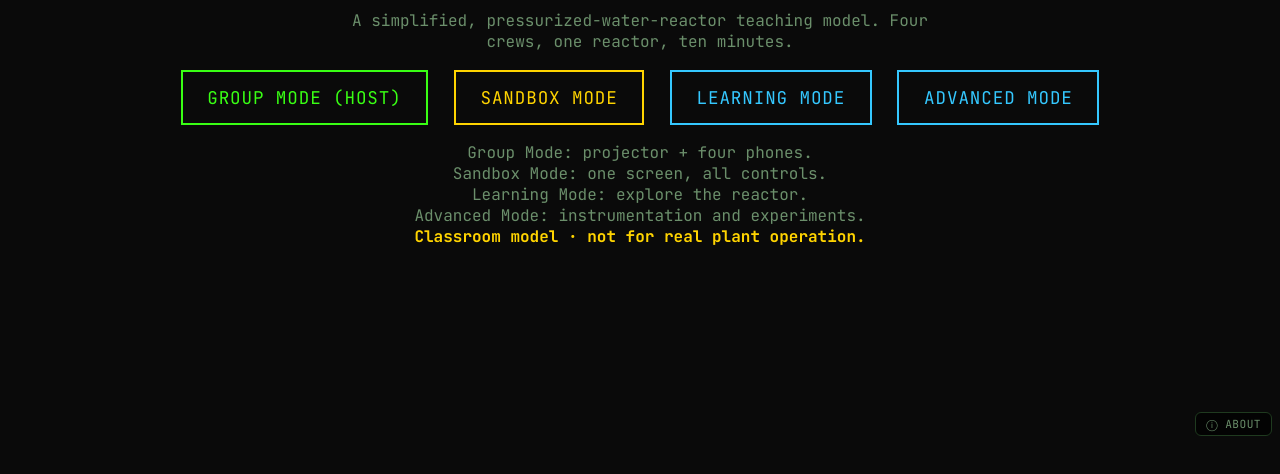
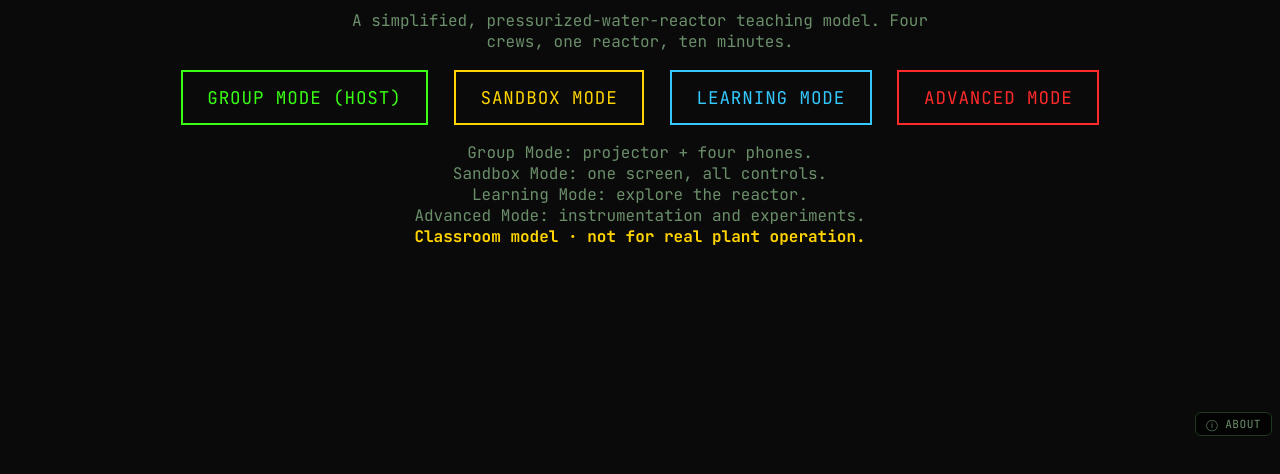
Before and after one commit to calderonemmanuel314/pwr-sim, a plain HTML site: page index.html in a window 1280 px wide. Shown: the part 318-792 px from the top of the page. Drawn offline with Linux system fonts and the light colour scheme.

Commit message:
Update index.html

```diff
--- a/index.html
+++ b/index.html
@@ -20,7 +20,7 @@
     <button class="btn" id="bGroup">GROUP MODE (HOST)</button>
     <button class="btn y" id="bSand">SANDBOX MODE</button>
     <button class="btn" id="bLearn" style="border-color:var(--c);color:var(--c)">LEARNING MODE</button>
-    <button class="btn" id="bAdv" style="border-color:var(--c);color:var(--c)">ADVANCED MODE</button>
+    <button class="btn" id="bAdv" style="border-color:var(--r);color:var(--r)">ADVANCED MODE</button>
   </div>
   <p class="sub">Group Mode: projector + four phones.<br>Sandbox Mode: one screen, all controls.<br>Learning Mode: explore the reactor.<br>Advanced Mode: instrumentation and experiments.<br><b style="color:var(--y)">Classroom model · not for real plant operation.</b></p>
 </div>
```
